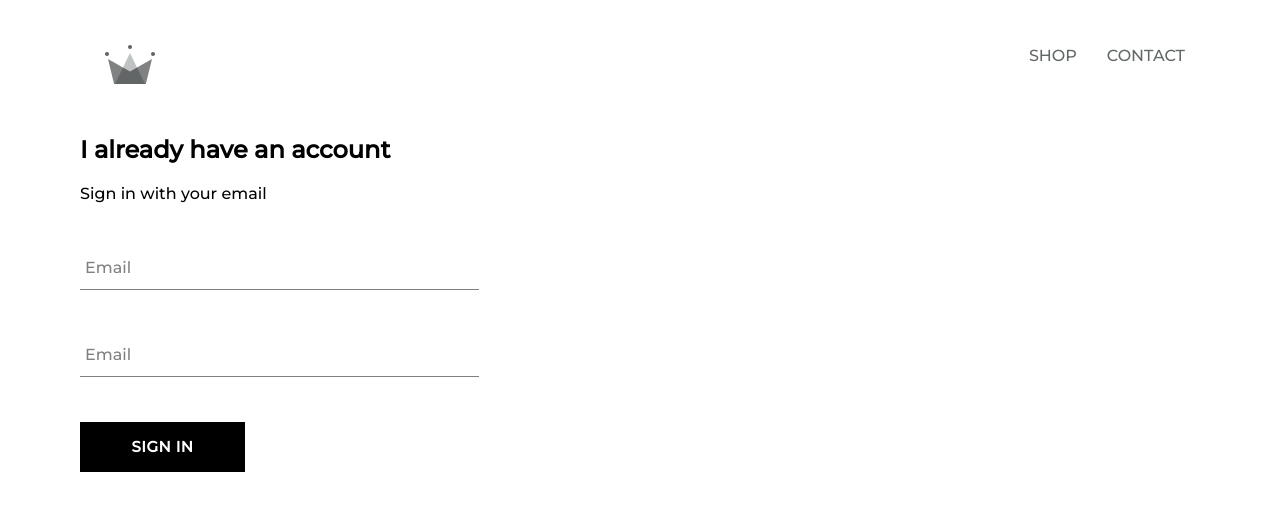
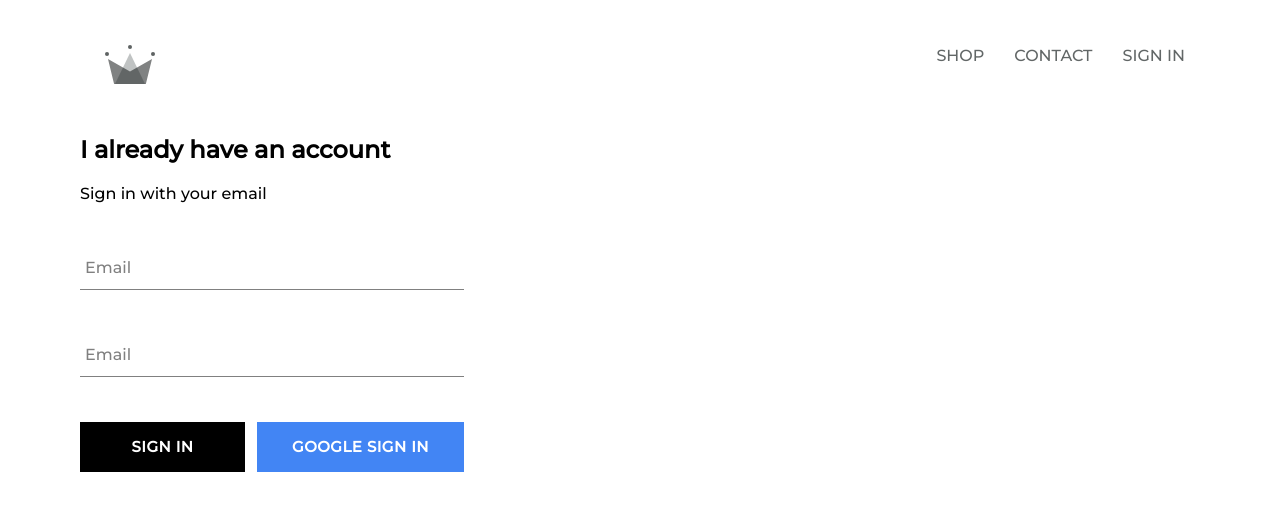
Before and after one commit to khalil-chermiti/brand-store, a React (Create React App) app: page /signin in a window 1280 px wide. Shown: the top 510 px of the page. Built offline with nearby package versions, Linux system fonts and the light colour scheme; no server answers.

Commit message:
integrated firebase google Oauth for sign in

```diff
--- a/package.json
+++ b/package.json
@@ -6,6 +6,8 @@
     "@testing-library/jest-dom": "^5.16.2",
     "@testing-library/react": "^12.1.4",
     "@testing-library/user-event": "^13.5.0",
+    "dotenv": "^16.0.0",
+    "firebase": "^9.6.8",
     "node-sass": "^7.0.1",
     "react": "^17.0.2",
     "react-dom": "^17.0.2",
--- a/src/App.css
+++ b/src/App.css
@@ -1,3 +1,6 @@
+*{
+    box-sizing: border-box;
+}
 body {
     padding: 20px 80px;
 }
--- a/src/App.jsx
+++ b/src/App.jsx
@@ -1,24 +1,46 @@
-import React from 'react'
-import { Routes , Route} from 'react-router-dom';
+import React from "react";
+import { Routes, Route } from "react-router-dom";
 
-import Header from './components/header/header.component';
-import HomePage from './pages/homepage/homePage.component';
-import ShopPage from './pages/shoppage/shop.component';
-import SignINandUpPage from './pages/signingpage/signing.component';
+import Header from "./components/header/header.component";
+import HomePage from "./pages/homepage/homePage.component";
+import ShopPage from "./pages/shoppage/shop.component";
+import SignINandUpPage from "./pages/signingpage/signing.component";
 
-import './App.css'
+import "./App.css";
+import { auth } from "./firebase/firebase.utils";
+class App extends React.Component {
+  constructor() {
+    super();
 
-function App() {
+    this.state = {
+      currentUser: null,
+    };
+  }
+
+  unSubscribeFromAuth = null;
+
+  componentDidMount() {
+    this.unSubscribeFromAuth = auth.onAuthStateChanged((user) => {
+      this.setState({ currentUser: user});
+    });
+  }
+
+  componentWillUnmount() {
+    this.unSubscribeFromAuth() ;
+  }
+
+  render() {
     return (
       <div>
-      <Header/>
+        <Header currentUser = {this.state.currentUser}/>
         <Routes>
-        <Route path='/' element={<HomePage/>}/>
-        <Route path='/shop' element={<ShopPage/>}/>
-        <Route path='/signin' element={<SignINandUpPage/>}/>
+          <Route path="/" element={<HomePage />} />
+          <Route path="/shop" element={<ShopPage />} />
+          <Route path="/signin" element={<SignINandUpPage />} />
         </Routes>
       </div>
     );
   }
+}
 
 export default App;
--- a/src/components/custom-button/custom-button.component.jsx
+++ b/src/components/custom-button/custom-button.component.jsx
@@ -2,10 +2,13 @@
 import './custom-button.style.scss';
 
 
-const CustomButton = ({children , ...otherProps}) => (
-    <button className='custom-button' {...otherProps}>
-        {children}
-    </button>
-) ;
+const CustomButton = ({ children, isGoogleSingin , ...otherProps }) => (
+  <button
+    className={`${isGoogleSingin ? "google-signin" : ""} custom-button`}
+    {...otherProps}
+  >
+    {children}
+  </button>
+); ;
 
 export default CustomButton ;
--- a/src/components/custom-button/custom-button.style.scss
+++ b/src/components/custom-button/custom-button.style.scss
@@ -13,11 +13,19 @@
   font-weight: bolder;
   border: none;
   cursor: pointer;
-  font-family: 'Montserrat';
+  font-family: "Montserrat";
 
   &:hover {
     background-color: white;
     color: black;
     border: 1px solid black;
   }
+  &.google-signin {
+    background-color: #4285f4;
+    color: white;
+  }
+  &.google-signin:hover {
+    background-color: #357ae8;
+    border: none;
+  }
 }
--- a/src/components/header/header.component.jsx
+++ b/src/components/header/header.component.jsx
@@ -1,19 +1,35 @@
 import React from 'react' ;
 import { Link } from 'react-router-dom';
+import { auth } from '../../firebase/firebase.utils';
 
 import { ReactComponent as Logo } from '../../assets/crown.svg';
 import './header.style.scss';
 
-const Header = () => (
-    <div className='header'>
-        <Link className='logo-container' to="/">
-            <Logo className='logo'/>
-        </Link>
-        <div className='options'>
-            <Link className='option' to='/shop'>SHOP</Link>
-            <Link className='option' to='/shop'>CONTACT</Link>
-        </div>
+const Header = ({ currentUser }) => (
+  <div className="header">
+    <Link className="logo-container" to="/">
+      <Logo className="logo" />
+    </Link>
+
+    <div className="options">
+
+      <Link className="option" to="/shop">
+        SHOP
+      </Link>
+
+      <Link className="option" to="/shop">
+        CONTACT
+      </Link>
+
+      {
+        currentUser ?
+        <div className="option" onClick={() => auth.signOut()}>SIGN OUT</div>
+        :
+        <Link className="option" to="/signin" >SIGN IN</Link>
+      }
+
     </div>
+  </div>
 );
 
 export default Header ;
--- a/src/components/header/header.style.scss
+++ b/src/components/header/header.style.scss
@@ -19,6 +19,7 @@
     justify-content: flex-end;
 
     .option {
+      cursor: pointer;
       padding: 10px 15px;
       text-decoration: none;
       color : #626767;
--- a/src/components/sign-in/sign-in.component.jsx
+++ b/src/components/sign-in/sign-in.component.jsx
@@ -3,6 +3,7 @@
 
 import FormInput from "../form-input/form-input.component";
 import CustomButton from "../custom-button/custom-button.component";
+import { signInWithGoogle } from "../../firebase/firebase.utils";
 
 class SignIn extends React.Component {
   constructor(props) {
@@ -45,7 +46,17 @@
             required
           />
 
-          <CustomButton type="submit" > Sign in </CustomButton>
+          <div className="buttons">
+            <CustomButton type="submit"> Sign in </CustomButton>
+
+            <CustomButton
+              type="submit"
+              onClick={signInWithGoogle}
+              isGoogleSingin
+            >
+              google Sign in
+            </CustomButton>
+          </div>
         </form>
       </div>
     );
--- a/src/components/sign-in/sign-in.style.scss
+++ b/src/components/sign-in/sign-in.style.scss
@@ -6,4 +6,9 @@
   .title {
     padding: 10px 0;
   }
+
+  .buttons {
+    display: flex;
+    justify-content: space-between;
+  }
 }
--- /dev/null
+++ b/src/firebase/firebase.utils.js
@@ -0,0 +1,25 @@
+import firebase from 'firebase/compat/app';
+import 'firebase/compat/auth';
+import 'firebase/compat/firestore';
+
+const firebaseConfig = {
+    apiKey: "AIzaSyCkM_jbHtNmpD4kA5MYHse1DDTDSUa4Rb8",
+    authDomain: "clothingstore-5628c.firebaseapp.com",
+    projectId: "clothingstore-5628c",
+    storageBucket: "clothingstore-5628c.appspot.com",
+    messagingSenderId: "697221597299",
+    appId: "1:697221597299:web:d21819bd48fcdb1b290206"
+};
+
+
+firebase.initializeApp(firebaseConfig);
+
+export const auth = firebase.auth() ;
+export const firestore = firebase.firestore() ;
+
+// creating pop up window
+const provider = new firebase.auth.GoogleAuthProvider();
+provider.setCustomParameters({prompt : 'select_account'});
+export const signInWithGoogle = () => auth.signInWithPopup(provider);
+
+export default firebase ;
```
Also changed, not shown: 1 other file (tests, documents, lock files or other folders). Lines whose indentation alone changed are shown as unchanged.
